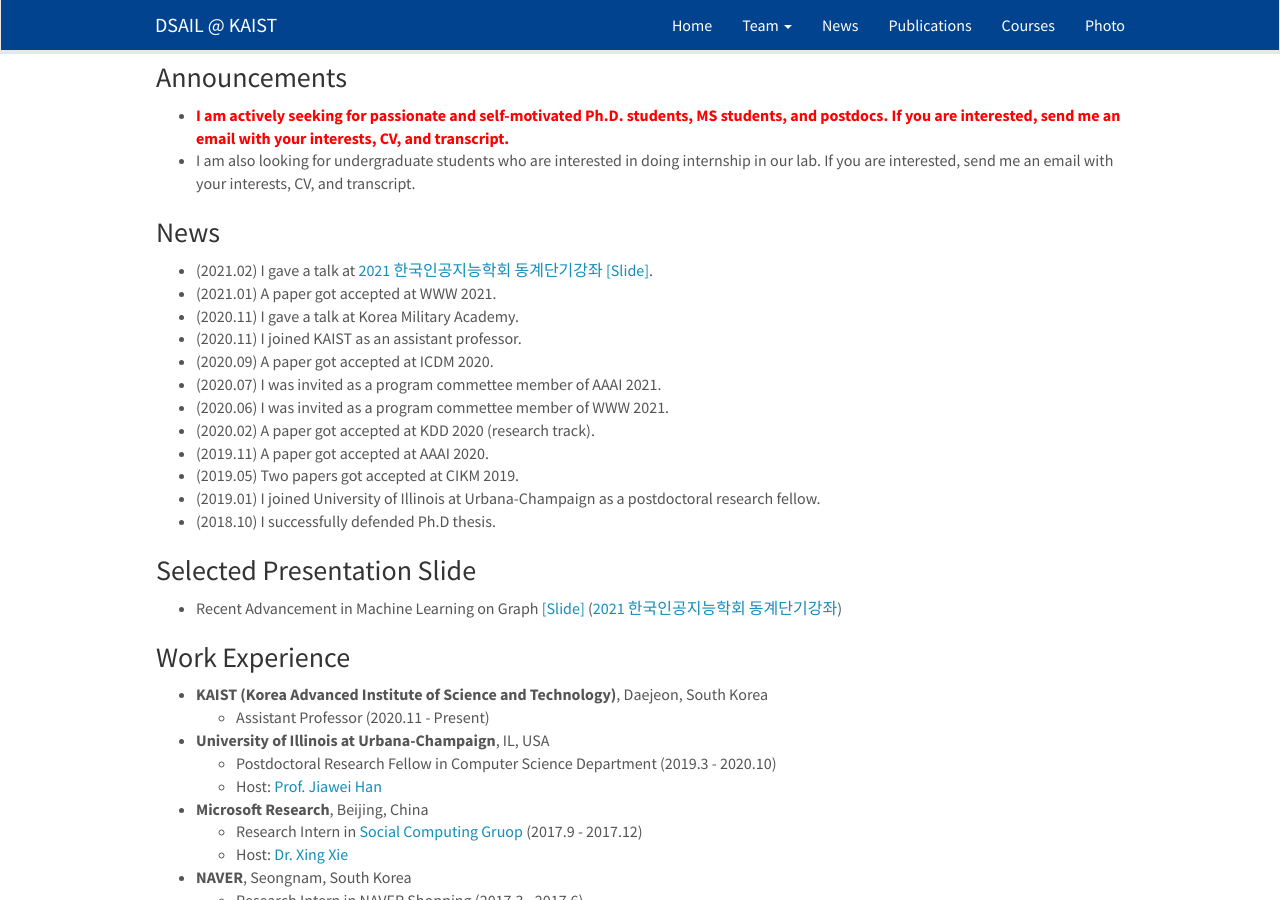
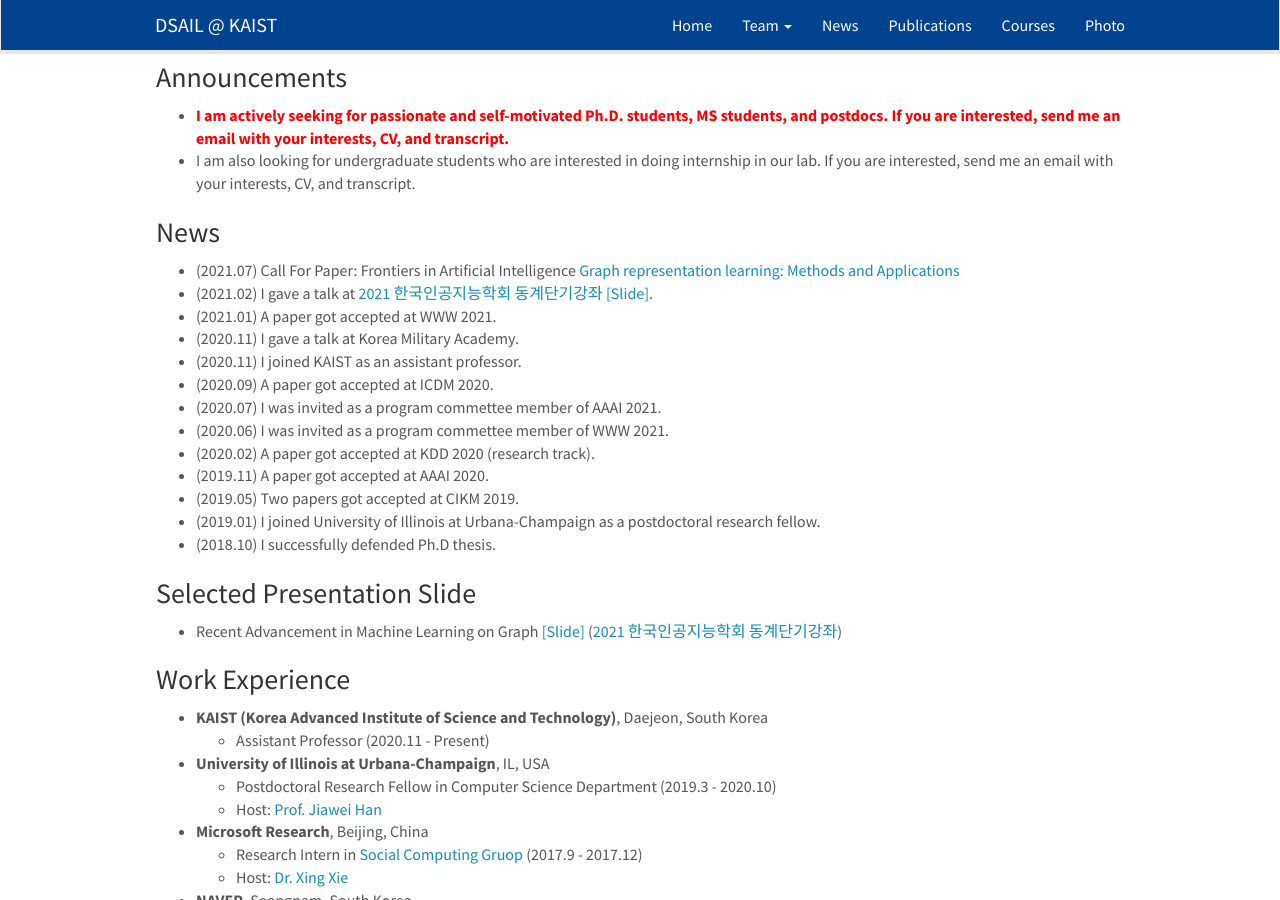
Before and after one commit to kaist-dsail/kaist-dsail.github.io, a Jekyll site: the page built from _pages/professor.md, in a window 1280 px wide and 900 px high, scrolled down 786 px. Built offline with Jekyll 4.4.1, drawn with Linux system fonts in a browser that asks for light colours; nearby versions of some CDN libraries.

Commit message:
Update professor.md

```diff
--- a/_pages/professor.md
+++ b/_pages/professor.md
@@ -40,6 +40,7 @@
 - I am also looking for undergraduate students who are interested in doing internship in our lab. If you are interested, send me an email with your interests, CV, and transcript.
 
 ### News
+- (2021.07) Call For Paper: Frontiers in Artificial Intelligence [Graph representation learning: Methods and Applications](https://www.frontiersin.org/research-topics/22665/graph-representation-learning-methods-and-applications#overview)
 - (2021.02) I gave a talk at [2021 한국인공지능학회 동계단기강좌](http://aiassociation.kr/Conference/ConferenceView.asp?AC=0&CODE=CC20210101&CpPage=104#CONF){:target="_blank"} [[Slide]](https://dsail.kaist.ac.kr/files/MLGraph2021.pdf){:target="_blank"}.
 - (2021.01) A paper got accepted at WWW 2021.
 - (2020.11) I gave a talk at Korea Military Academy.
```
